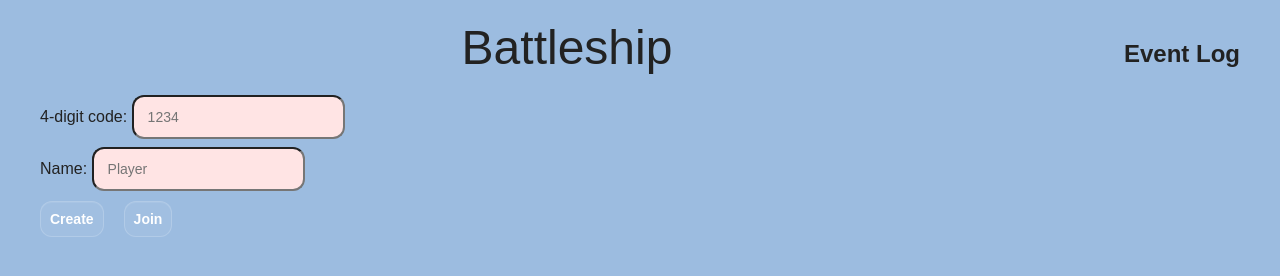
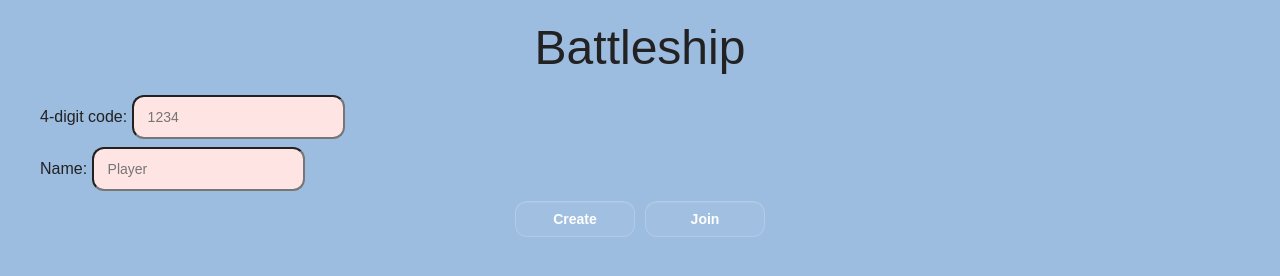
Before and after one commit to heartofbedrock/Battelship---Y12-Mini, a website: page public/index.html in a window 1280 px wide. Drawn offline with nearby package versions, Linux system fonts and the light colour scheme; no server answers.

Commit message:
Add event log functionality and improve button styles

```diff
--- a/public/client.js
+++ b/public/client.js
@@ -18,6 +18,7 @@ const yourBoardView = document.getElementById('yourBoardView');
 const oppBoard = document.getElementById('oppBoard');
 const turnInfo = document.getElementById('turnInfo');
 const messages = document.getElementById('messages');
+const eventLog = document.getElementById('eventLog');
 
 let code = null;
 let playerId = null;
@@ -183,6 +184,7 @@ socket.on('start', ({ starter }) => {
   short('Game started');
   myTurn = (starter === socket.id);
   turnInfo.textContent = myTurn ? 'Your turn' : 'Opponent turn';
+  eventLog.classList.remove('hidden');
   renderOppBoard();
 });
 
--- a/public/index.html
+++ b/public/index.html
@@ -54,7 +54,7 @@
         </div>
       </div>
 
-      <div id="eventLog" class="log-panel">
+      <div id="eventLog" class="log-panel hidden">
         <h2>Event Log</h2>
         <div id="messages" class="log-messages"></div>
       </div>
--- a/public/style.css
+++ b/public/style.css
@@ -20,29 +20,6 @@ input {
   border-radius: 12px;
   padding: 12px 14px;
   font-size: 14px;
-}
-
-.row button {
-  background: rgba(255, 255, 255, 0.05);
-  color: #fff;
-  border: 1px solid rgba(255, 255, 255, 0.182);
-  padding: 9px;
-  border-radius: 12px;
-  cursor: pointer;
-  font-weight: 600;
-  box-shadow: inset 0 1px 0 rgba(255, 255, 255, 0.08);
-  transition: transform 0.18s ease, border-color 0.18s ease, color 0.18s ease, box-shadow 0.18s ease;
-}
-
-.row button:hover {
-  border-color: var(--accent);
-  color: var(--accent);
-  transform: translateY(-1px);
-  box-shadow: 0 12px 22px rgba(0, 0, 0, 0.25);
-}
-
-.join_button {
-  margin-left: 10px;
 }
 
 h1 {
@@ -79,6 +56,28 @@ h1 {
   display: flex;
   gap: 10px;
   margin-top: 10px;
+  justify-content: center;
+  align-items: center;
+}
+
+.row button {
+  background: rgba(255, 255, 255, 0.05);
+  color: #fff;
+  border: 1px solid rgba(255, 255, 255, 0.182);
+  padding: 9px;
+  border-radius: 12px;
+  cursor: pointer;
+  font-weight: 600;
+  box-shadow: inset 0 1px 0 rgba(255, 255, 255, 0.08);
+  transition: transform 0.18s ease, border-color 0.18s ease, color 0.18s ease, box-shadow 0.18s ease;
+  min-width: 120px;
+}
+
+.row button:hover {
+  border-color: var(--accent);
+  color: var(--accent);
+  transform: translateY(-1px);
+  box-shadow: 0 12px 22px rgba(0, 0, 0, 0.25);
 }
 
 label {
```
